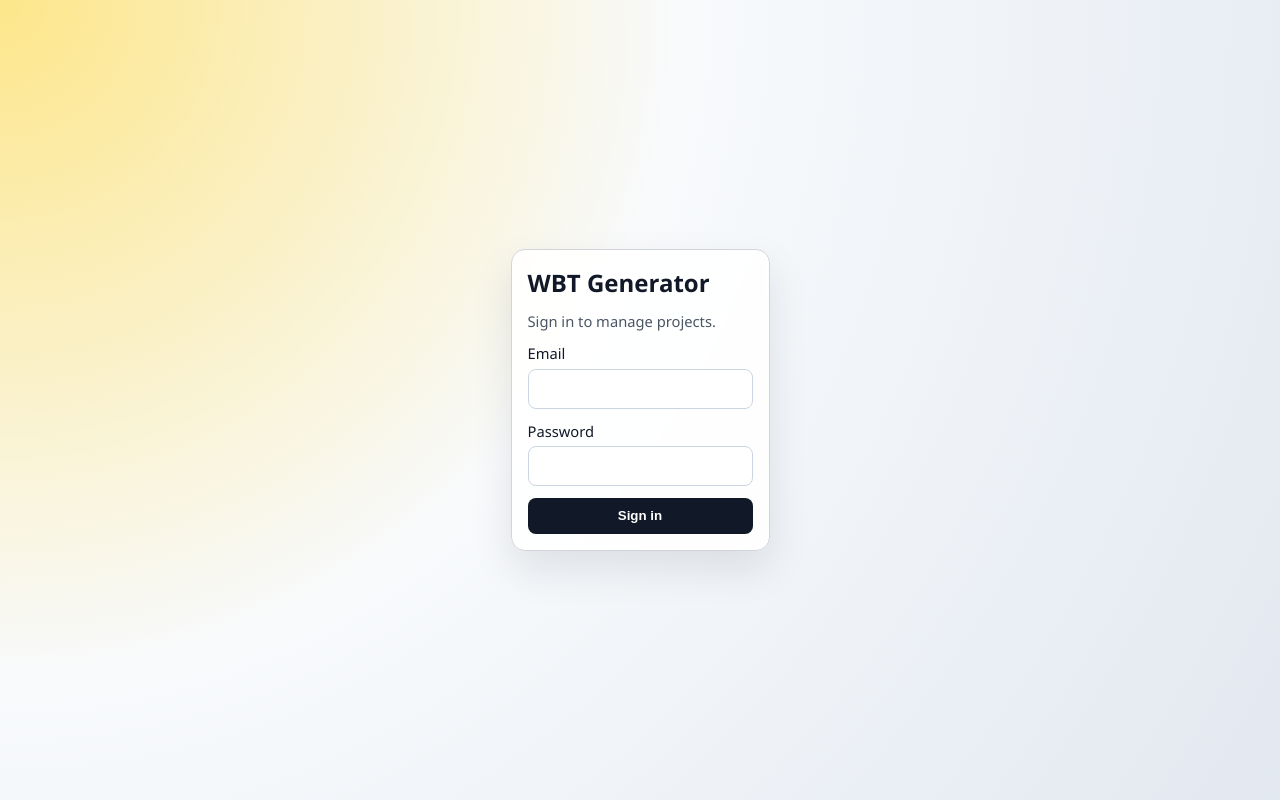
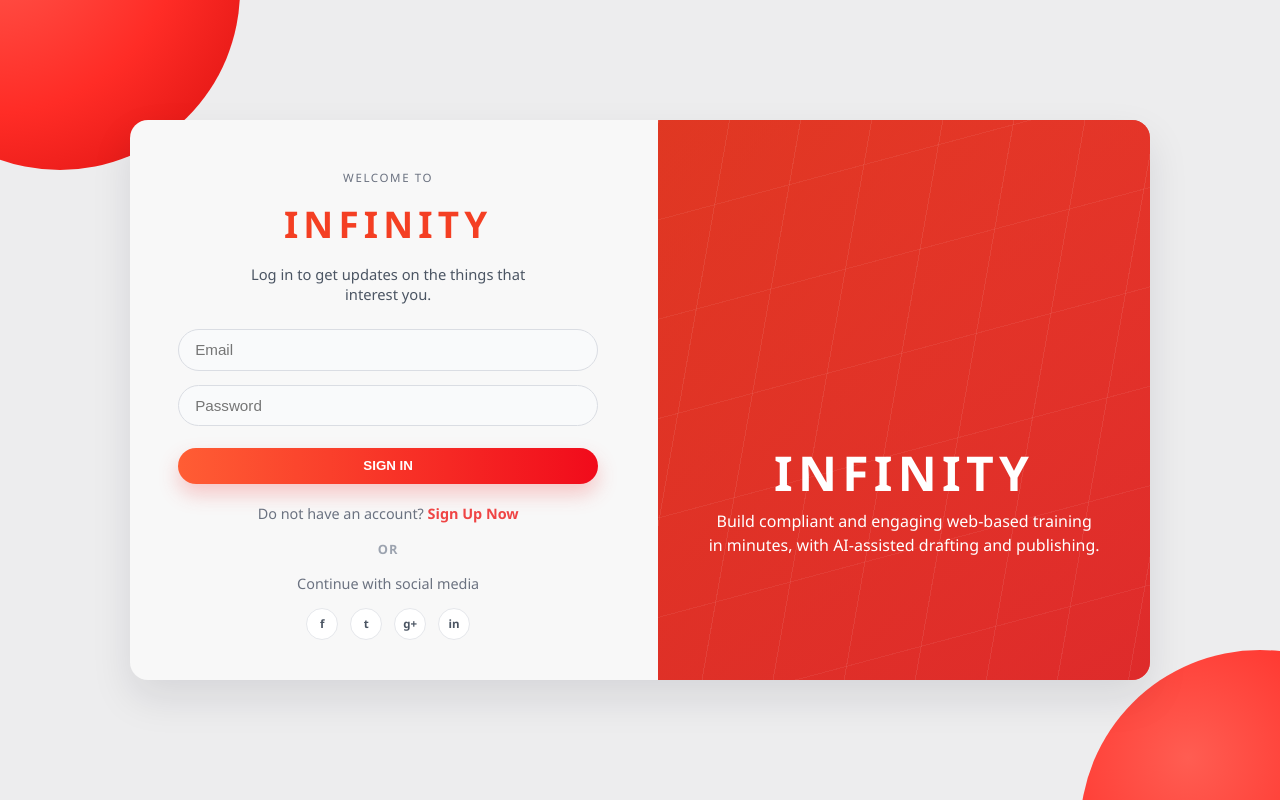
Before and after one commit to stingybaku/wbt, a React (Vite) app in the folder frontend/: page / in a window 1280 px wide. Built offline with nearby package versions, Linux system fonts and the light colour scheme; no server answers.

Commit message:
Fronend redesign

```diff
--- a/frontend/src/App.tsx
+++ b/frontend/src/App.tsx
@@ -110,8 +110,10 @@ export function App() {
     setProjects([]);
   }
 
+  const isAuthenticated = token !== null && user !== null;
+
   return (
-    <main className="app-shell">
+    <main className={`app-shell ${isAuthenticated ? '' : 'auth-shell'}`.trim()}>
       {error ? <div className="error-banner">{error}</div> : null}
       {!token || !user ? (
         <LoginForm loading={loggingIn} onSubmit={handleLogin} />
--- a/frontend/src/components/LoginForm.tsx
+++ b/frontend/src/components/LoginForm.tsx
@@ -35,32 +35,62 @@ export function LoginForm({ loading, onSubmit }: LoginFormProps) {
   }
 
   return (
-    <form className="card" onSubmit={handleSubmit}>
-      <h1>{t('auth.title', 'WBT Generator')}</h1>
-      <p className="muted">{t('auth.subtitle', 'Sign in to manage projects.')}</p>
-      <label>
-        {t('auth.email_label', 'Email')}
+    <form className="card login-card" onSubmit={handleSubmit}>
+      <section className="login-form-panel">
+        <p className="login-kicker">{t('auth.welcome_kicker', 'WELCOME TO')}</p>
+        <h1 className="login-brand">{t('auth.title', 'INFINITY')}</h1>
+        <p className="muted login-subtitle">{t('auth.subtitle', 'Log in to get updates on the things that interest you.')}</p>
+
+        <label className="login-field">
+          <span className="sr-only">{t('auth.email_label', 'Email')}</span>
           <input
             type="email"
             value={email}
             onChange={(event) => setEmail(event.target.value)}
             required
             autoComplete="email"
+            placeholder={t('auth.email_label', 'Email')}
           />
         </label>
-      <label>
-        {t('auth.password_label', 'Password')}
+        <label className="login-field">
+          <span className="sr-only">{t('auth.password_label', 'Password')}</span>
           <input
             type="password"
             value={password}
             onChange={(event) => setPassword(event.target.value)}
             required
             autoComplete="current-password"
+            placeholder={t('auth.password_label', 'Password')}
           />
         </label>
-      <button type="submit" disabled={loading}>
-        {loading ? t('auth.signing_in_button', 'Signing in...') : t('auth.submit_button', 'Sign in')}
+        <button className="login-submit" type="submit" disabled={loading}>
+          {loading ? t('auth.signing_in_button', 'SIGNING IN...') : t('auth.submit_button', 'SIGN IN')}
         </button>
+
+        <p className="login-meta">
+          {t('auth.signup_prompt', 'Do not have an account?')} <a href="#">{t('auth.signup_cta', 'Sign Up Now')}</a>
+        </p>
+        <p className="login-divider">{t('auth.divider_text', 'OR')}</p>
+        <p className="login-social-label">{t('auth.social_prompt', 'Continue with social media')}</p>
+        <div className="login-socials" aria-hidden="true">
+          <span>f</span>
+          <span>t</span>
+          <span>g+</span>
+          <span>in</span>
+        </div>
+      </section>
+
+      <aside className="login-promo" aria-hidden="true">
+        <div className="login-promo-content">
+          <p className="login-promo-brand">{t('auth.promo_brand', 'INFINITY')}</p>
+          <p>
+            {t(
+              'auth.promo_body',
+              'Build compliant and engaging web-based training in minutes, with AI-assisted drafting and publishing.'
+            )}
+          </p>
+        </div>
+      </aside>
     </form>
   );
 }
--- a/frontend/src/styles/app.css
+++ b/frontend/src/styles/app.css
@@ -1,7 +1,7 @@
 :root {
   font-family: "IBM Plex Sans", "Segoe UI", sans-serif;
   color: #111827;
-  background: radial-gradient(circle at top left, #fde68a 0%, #f8fafc 45%, #e2e8f0 100%);
+  background: #f3f4f6;
 }
 
 * {
@@ -18,6 +18,33 @@ body {
   display: grid;
   place-items: center;
   padding: 2rem 1rem;
+  position: relative;
+  overflow: hidden;
+}
+
+.auth-shell {
+  background: #ededee;
+}
+
+.auth-shell::before,
+.auth-shell::after {
+  content: "";
+  position: absolute;
+  width: 360px;
+  height: 360px;
+  border-radius: 999px;
+  z-index: 0;
+  background: radial-gradient(circle at 30% 30%, #ff5d52 0%, #ff2c26 55%, #d80e0e 100%);
+}
+
+.auth-shell::before {
+  top: -190px;
+  left: -120px;
+}
+
+.auth-shell::after {
+  right: -160px;
+  bottom: -210px;
 }
 
 .layout {
@@ -33,6 +60,8 @@ body {
   border-radius: 14px;
   padding: 1rem;
   box-shadow: 0 18px 40px rgba(15, 23, 42, 0.1);
+  position: relative;
+  z-index: 1;
 }
 
 h1,
@@ -53,6 +82,18 @@ h2 {
 .muted {
   color: #4b5563;
   font-size: 0.92rem;
+}
+
+.sr-only {
+  position: absolute;
+  width: 1px;
+  height: 1px;
+  padding: 0;
+  margin: -1px;
+  overflow: hidden;
+  clip: rect(0, 0, 0, 0);
+  white-space: nowrap;
+  border: 0;
 }
 
 form {
@@ -93,6 +134,148 @@ button {
 button:disabled {
   opacity: 0.6;
   cursor: not-allowed;
+}
+
+.login-card {
+  width: min(1020px, 100%);
+  padding: 0;
+  border: 0;
+  border-radius: 18px;
+  overflow: hidden;
+  background: #f8f8f8;
+  display: grid;
+  grid-template-columns: minmax(380px, 1.05fr) 1fr;
+}
+
+.login-form-panel {
+  padding: 2.7rem 2.7rem 2.1rem;
+  display: grid;
+  align-content: center;
+  justify-items: center;
+  gap: 0.9rem;
+}
+
+.login-kicker {
+  margin: 0;
+  font-size: 0.72rem;
+  letter-spacing: 0.14em;
+  color: #6b7280;
+}
+
+.login-brand {
+  margin: 0;
+  letter-spacing: 0.14em;
+  color: #f43f23;
+  font-size: clamp(1.8rem, 3vw, 2.3rem);
+}
+
+.login-subtitle {
+  text-align: center;
+  max-width: 300px;
+  margin-bottom: 0.7rem;
+}
+
+.login-field {
+  width: min(100%, 420px);
+}
+
+.login-field input {
+  width: 100%;
+  border: 1px solid #dadde3;
+  border-radius: 999px;
+  background: #f9fafb;
+  padding: 0.7rem 1rem;
+}
+
+.login-submit {
+  width: min(100%, 420px);
+  margin-top: 0.45rem;
+  border-radius: 999px;
+  background: linear-gradient(90deg, #ff5d34 0%, #f10b1b 100%);
+  box-shadow: 0 10px 20px rgba(239, 68, 68, 0.28);
+}
+
+.login-meta,
+.login-social-label {
+  color: #6b7280;
+  font-size: 0.9rem;
+  margin: 0;
+}
+
+.login-meta {
+  margin-top: 0.35rem;
+}
+
+.login-meta a {
+  color: #ef4444;
+  text-decoration: none;
+  font-weight: 600;
+}
+
+.login-divider {
+  margin: 0.15rem 0;
+  color: #9ca3af;
+  font-weight: 600;
+  font-size: 0.8rem;
+  letter-spacing: 0.08em;
+}
+
+.login-socials {
+  display: flex;
+  gap: 0.75rem;
+}
+
+.login-socials span {
+  width: 2rem;
+  height: 2rem;
+  border-radius: 999px;
+  border: 1px solid #e5e7eb;
+  background: #fff;
+  display: grid;
+  place-items: center;
+  color: #4b5563;
+  font-size: 0.72rem;
+  font-weight: 600;
+}
+
+.login-promo {
+  min-height: 560px;
+  position: relative;
+  background:
+    linear-gradient(140deg, rgba(244, 63, 35, 0.76), rgba(220, 38, 38, 0.88)),
+    linear-gradient(0deg, rgba(255, 255, 255, 0.05), rgba(255, 255, 255, 0.05)),
+    linear-gradient(120deg, #9a1414 0%, #ef4444 100%);
+}
+
+.login-promo::before {
+  content: "";
+  position: absolute;
+  inset: 0;
+  background:
+    repeating-linear-gradient(100deg, rgba(255, 255, 255, 0.08) 0, rgba(255, 255, 255, 0.08) 1px, transparent 1px, transparent 70px),
+    repeating-linear-gradient(165deg, rgba(255, 255, 255, 0.06) 0, rgba(255, 255, 255, 0.06) 1px, transparent 1px, transparent 96px);
+}
+
+.login-promo-content {
+  position: absolute;
+  left: 50%;
+  bottom: 22%;
+  transform: translateX(-50%);
+  width: min(80%, 420px);
+  text-align: center;
+  color: #fff;
+}
+
+.login-promo-brand {
+  margin: 0 0 0.7rem;
+  font-size: clamp(2rem, 4vw, 3rem);
+  letter-spacing: 0.11em;
+  font-weight: 700;
+}
+
+.login-promo-content p {
+  margin: 0;
+  line-height: 1.5;
 }
 
 button.ghost {
@@ -165,4 +348,25 @@ button.ghost {
     flex-direction: column;
     align-items: flex-start;
   }
+
+  .app-shell {
+    padding: 1rem 0.75rem;
+  }
+
+  .login-card {
+    grid-template-columns: 1fr;
+  }
+
+  .login-form-panel {
+    padding: 2rem 1.3rem 1.6rem;
+  }
+
+  .login-promo {
+    min-height: 230px;
+  }
+
+  .login-promo-content {
+    bottom: 50%;
+    transform: translate(-50%, 50%);
+  }
 }
```
Also changed, not shown: 2 other files (tests, documents, lock files or other folders). Lines whose indentation alone changed are shown as unchanged.
